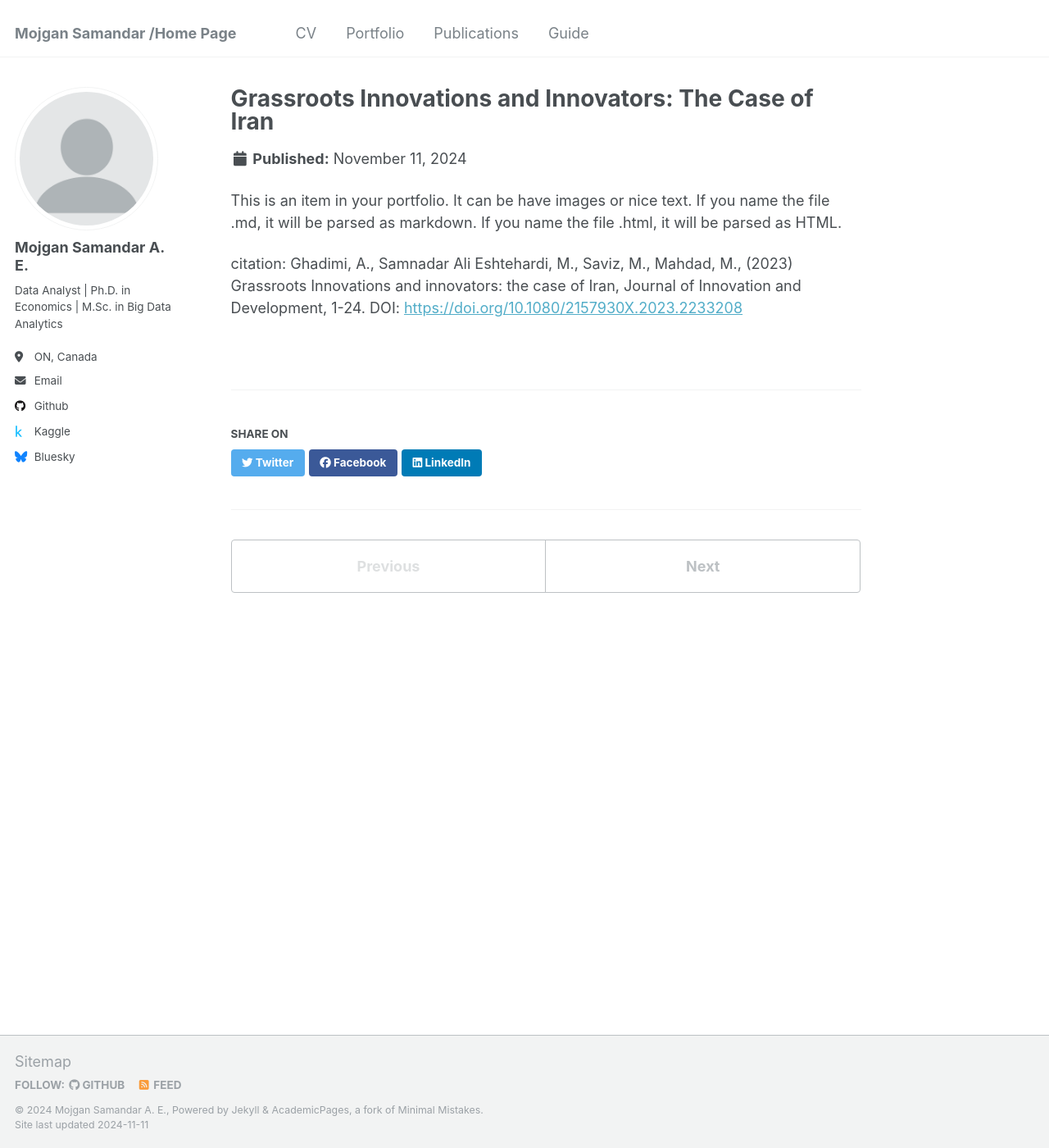
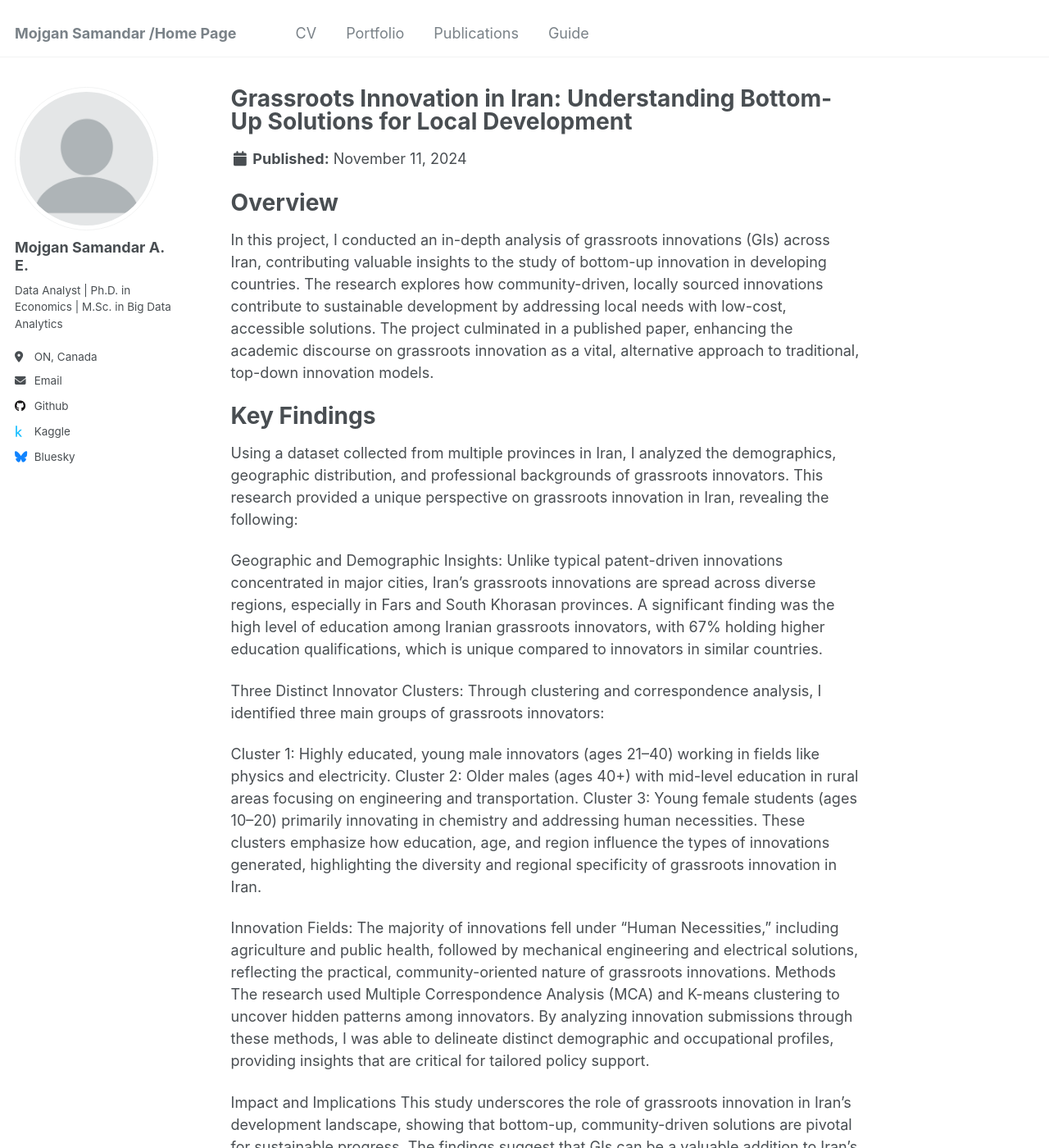
Before and after one commit to MojganSamandarali/MojganSamandarali.github.io, a Jekyll site: the page built from _portfolio/portfolio-1.md, in a window 1280 px wide and 1400 px high. Shown: the whole window at 82% size. Built offline with Jekyll 4.4.1, drawn with Linux system fonts in a browser that asks for light colours; some of the changed text lies outside the part shown.

Commit message:
Update portfolio-1.md

```diff
--- a/_portfolio/portfolio-1.md
+++ b/_portfolio/portfolio-1.md
@@ -1,10 +1,42 @@
 ---
-title: "Grassroots Innovations and Innovators: The Case of Iran"
-excerpt: "Short description of portfolio item number 1<br/><img src='/images/500x300.png'>"
+title: "Grassroots Innovation in Iran: Understanding Bottom-Up Solutions for Local Development"
+excerpt: "Short description of portfolio item number 1<br/><img src='/images/MCA.png'>"
 collection: portfolio
 ---
 
-This is an item in your portfolio. It can be have images or nice text. If you name the file .md, it will be parsed as markdown. If you name the file .html, it will be parsed as HTML.
+
+# Overview
+
+In this project, I conducted an in-depth analysis of grassroots innovations (GIs) across Iran, contributing valuable insights to the study of bottom-up innovation in developing countries. The research explores how community-driven, locally sourced innovations contribute to sustainable development by addressing local needs with low-cost, accessible solutions. The project culminated in a published paper, enhancing the academic discourse on grassroots innovation as a vital, alternative approach to traditional, top-down innovation models.
+
+# Key Findings
+
+Using a dataset collected from multiple provinces in Iran, I analyzed the demographics, geographic distribution, and professional backgrounds of grassroots innovators. This research provided a unique perspective on grassroots innovation in Iran, revealing the following:
+
+Geographic and Demographic Insights: Unlike typical patent-driven innovations concentrated in major cities, Iran’s grassroots innovations are spread across diverse regions, especially in Fars and South Khorasan provinces. A significant finding was the high level of education among Iranian grassroots innovators, with 67% holding higher education qualifications, which is unique compared to innovators in similar countries.
+
+Three Distinct Innovator Clusters: Through clustering and correspondence analysis, I identified three main groups of grassroots innovators:
+
+Cluster 1: Highly educated, young male innovators (ages 21–40) working in fields like physics and electricity.
+Cluster 2: Older males (ages 40+) with mid-level education in rural areas focusing on engineering and transportation.
+Cluster 3: Young female students (ages 10–20) primarily innovating in chemistry and addressing human necessities.
+These clusters emphasize how education, age, and region influence the types of innovations generated, highlighting the diversity and regional specificity of grassroots innovation in Iran.
+
+Innovation Fields: The majority of innovations fell under “Human Necessities,” including agriculture and public health, followed by mechanical engineering and electrical solutions, reflecting the practical, community-oriented nature of grassroots innovations.
+Methods
+The research used Multiple Correspondence Analysis (MCA) and K-means clustering to uncover hidden patterns among innovators. By analyzing innovation submissions through these methods, I was able to delineate distinct demographic and occupational profiles, providing insights that are critical for tailored policy support.
+
+Impact and Implications
+This study underscores the role of grassroots innovation in Iran’s development landscape, showing that bottom-up, community-driven solutions are pivotal for sustainable progress. The findings suggest that GIs can be a valuable addition to Iran’s innovation policy, complementing traditional R&D-driven approaches by leveraging local knowledge and resources.
 
 
-citation: Ghadimi, A., Samnadar Ali Eshtehardi, M., Saviz, M., Mahdad, M., (2023) Grassroots Innovations and innovators: the case of Iran, Journal of Innovation and Development, 1-24. DOI: [https://doi.org/10.1080/2157930X.2023.2233208](https://doi.org/10.1080/2157930X.2023.2233208)
+
+
+
+
+
+
+
+
+
+Citation: Ghadimi, A., Samnadar Ali Eshtehardi, M., Saviz, M., Mahdad, M., (2023) Grassroots Innovations and innovators: the case of Iran, Journal of Innovation and Development, 1-24. DOI: [https://doi.org/10.1080/2157930X.2023.2233208](https://doi.org/10.1080/2157930X.2023.2233208)
```
